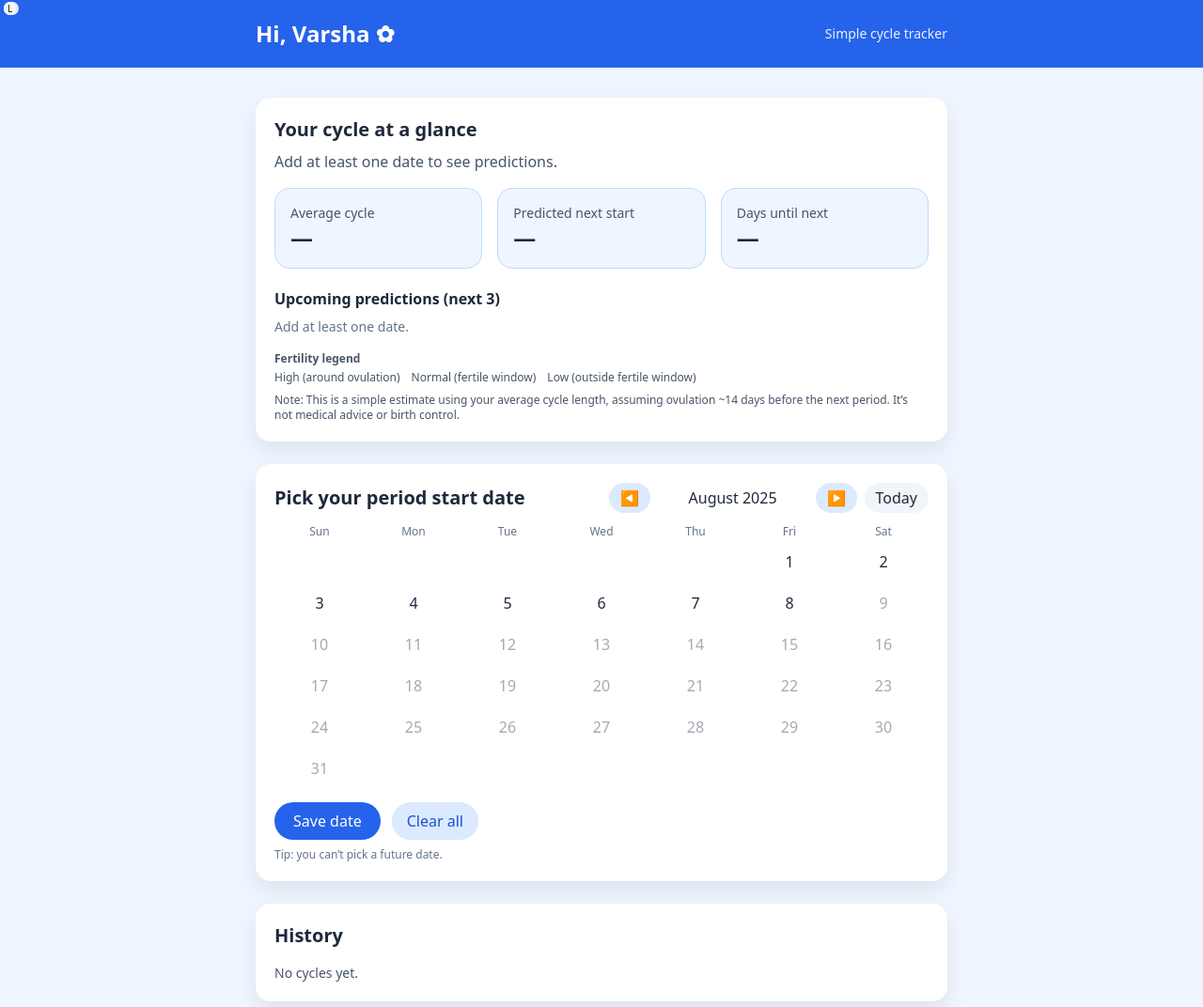
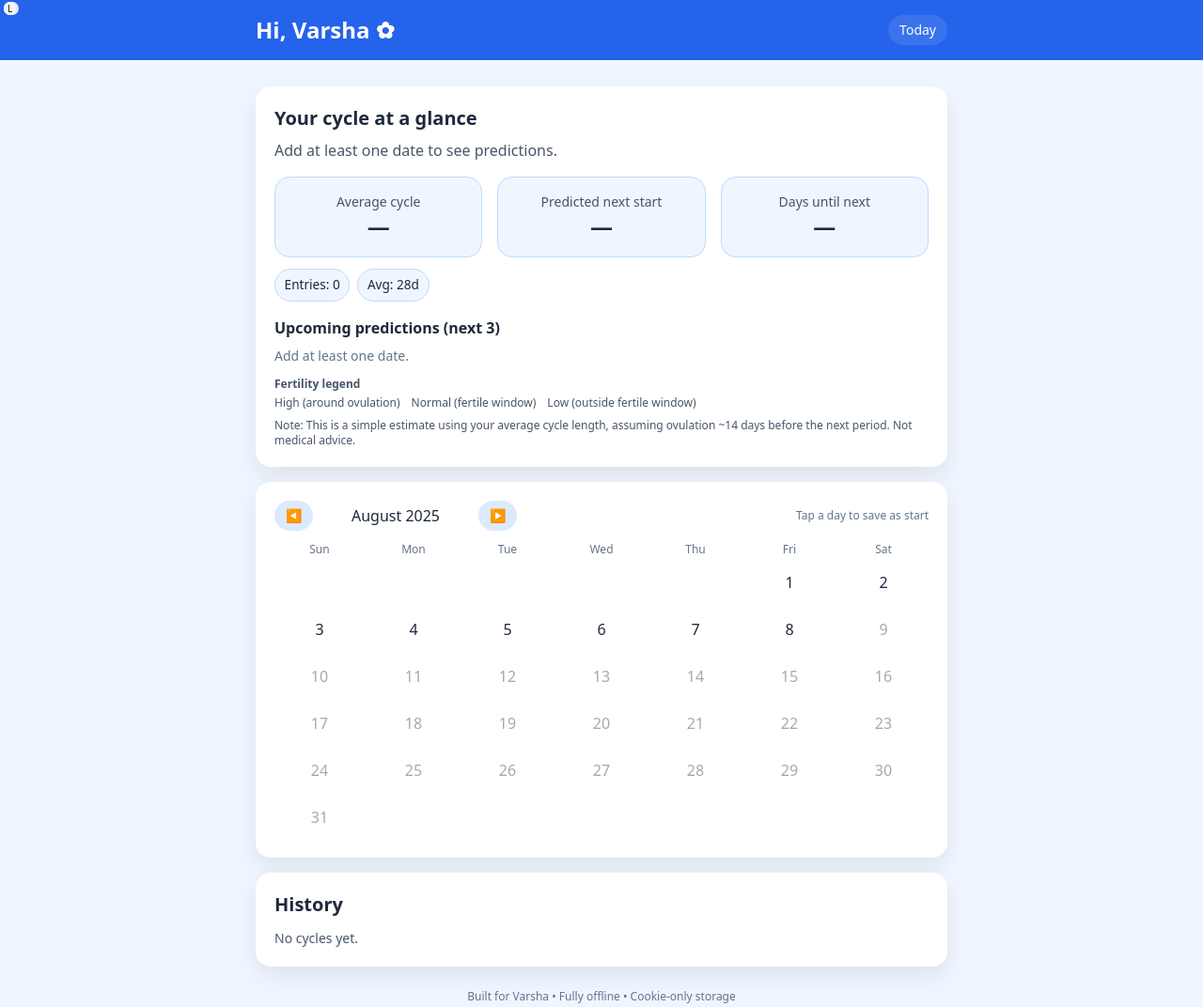
Before and after one commit to hmkrtg/Testing-Varsha-Cycle, a plain HTML site: page index.html in a window 1280 px wide. Shown: the top 1072 px of the page at 94% size. Drawn offline with nearby package versions, Linux system fonts and the light colour scheme.

Commit message:
Update index.html

```diff
--- a/index.html
+++ b/index.html
@@ -4,96 +4,104 @@
   <meta charset="utf-8" />
   <meta name="viewport" content="width=device-width, initial-scale=1" />
   <title>Varsha’s Cycle Tracker</title>
-  <meta name="description" content="Simple calendar tracker for Varsha with 3‑month predictions and fertility likelihood labels (L/N/H). Cookie storage only." />
+  <meta name="description" content="Simple calendar tracker for Varsha with multi‑month predictions, fertility labels, stats, and mobile‑friendly UI. Cookie storage only." />
   <script src="https://cdn.tailwindcss.com"></script>
   <style>
+    :root{ --blue:#2563eb; --blue50:#eff6ff; --red:#ef4444; --green:#16a34a; }
     .card { box-shadow: 0 10px 25px rgba(0,0,0,.08); }
     .pill { border-radius: 9999px; }
-    .calendar-day { cursor: pointer; position: relative; }
-    .calendar-day.selected { background-color: #60a5fa; color: white; border-radius: 12px; }
-    .calendar-day.saved { position: relative; }
-    .calendar-day.saved::after { content: ""; position: absolute; left: 50%; bottom: 4px; transform: translateX(-50%); width: 6px; height: 6px; border-radius: 9999px; background: #2563eb; }
+    .calendar-day { cursor: pointer; position: relative; min-height: 46px; display:flex; align-items:center; justify-content:center; }
+    @media (max-width: 420px){ .calendar-day{ min-height: 40px; } }
+    .calendar-day.selected { outline: 2px solid var(--blue); outline-offset: -2px; border-radius: 10px; }
+    .calendar-day.saved::after { content: ""; position: absolute; left: 50%; bottom: 4px; transform: translateX(-50%); width: 6px; height: 6px; border-radius: 9999px; background: var(--blue); }
     .badge { position:absolute; top:2px; left:4px; font-size:10px; line-height:1; padding:2px 4px; border-radius:9999px; background:#e5e7eb; color:#111827; }
     .badge.H { background:#dcfce7; }
     .badge.N { background:#e0e7ff; }
     .badge.L { background:#f3f4f6; }
+    /* Predicted period shading */
+    .pred-period { background: rgba(239,68,68,.10); border-radius: 10px; }
+    /* Predicted ovulation dot */
+    .ov-dot::before{ content:""; position:absolute; right:6px; top:6px; width:6px; height:6px; border-radius:9999px; background: var(--green); }
+    /* Mobile layout tweaks */
+    .stat-pill{ background:var(--blue50); border:1px solid #bfdbfe; padding:.4rem .6rem; border-radius:9999px; font-size:.85rem; }
+    .tap-help{ position:sticky; bottom:0; left:0; right:0; background:white; border-top:1px solid #e5e7eb; padding:.5rem .75rem; }
   </style>
 </head>
 <body class="bg-blue-50 text-slate-800">
   <header class="bg-blue-600 text-white">
-    <div class="max-w-3xl mx-auto px-4 py-5 flex items-center justify-between">
-      <h1 class="text-2xl font-semibold">Hi, Varsha ✿</h1>
-      <span class="text-sm opacity-90">Simple cycle tracker</span>
+    <div class="max-w-3xl mx-auto px-4 py-4 flex items-center justify-between">
+      <h1 class="text-xl sm:text-2xl font-semibold">Hi, Varsha ✿</h1>
+      <button id="todayBtn" class="pill px-3 py-1.5 bg-white/10 hover:bg-white/20 text-white text-sm">Today</button>
     </div>
   </header>
 
-  <main class="max-w-3xl mx-auto p-4">
-    <!-- Status -->
-    <section class="card bg-white rounded-2xl p-5 mt-4">
-      <h2 class="text-xl font-semibold">Your cycle at a glance</h2>
-      <p id="statusLine" class="mt-2 text-slate-600"></p>
-      <div class="grid grid-cols-1 sm:grid-cols-3 gap-4 mt-4">
-        <div class="bg-blue-50 border border-blue-200 rounded-2xl p-4">
-          <div class="text-sm text-slate-600">Average cycle</div>
-          <div id="avgCycle" class="text-2xl font-bold">—</div>
+  <main class="max-w-3xl mx-auto p-3 sm:p-4">
+    <!-- Status + stats -->
+    <section class="card bg-white rounded-2xl p-4 sm:p-5 mt-3">
+      <h2 class="text-lg sm:text-xl font-semibold">Your cycle at a glance</h2>
+      <p id="statusLine" class="mt-2 text-slate-600 text-sm sm:text-base"></p>
+
+      <div class="grid grid-cols-3 gap-2 sm:gap-4 mt-3 sm:mt-4">
+        <div class="bg-blue-50 border border-blue-200 rounded-2xl p-3 sm:p-4 text-center">
+          <div class="text-xs sm:text-sm text-slate-600">Average cycle</div>
+          <div id="avgCycle" class="text-lg sm:text-2xl font-bold">—</div>
         </div>
-        <div class="bg-blue-50 border border-blue-200 rounded-2xl p-4">
-          <div class="text-sm text-slate-600">Predicted next start</div>
-          <div id="predictedStart" class="text-2xl font-bold">—</div>
+        <div class="bg-blue-50 border border-blue-200 rounded-2xl p-3 sm:p-4 text-center">
+          <div class="text-xs sm:text-sm text-slate-600">Predicted next start</div>
+          <div id="predictedStart" class="text-lg sm:text-2xl font-bold">—</div>
         </div>
-        <div class="bg-blue-50 border border-blue-200 rounded-2xl p-4">
-          <div class="text-sm text-slate-600">Days until next</div>
-          <div id="daysUntil" class="text-2xl font-bold">—</div>
+        <div class="bg-blue-50 border border-blue-200 rounded-2xl p-3 sm:p-4 text-center">
+          <div class="text-xs sm:text-sm text-slate-600">Days until next</div>
+          <div id="daysUntil" class="text-lg sm:text-2xl font-bold">—</div>
         </div>
       </div>
 
-      <div class="mt-5">
+      <!-- Stats row -->
+      <div id="statsRow" class="flex flex-wrap gap-2 mt-3"></div>
+
+      <!-- Upcoming predictions -->
+      <div class="mt-4">
         <h3 class="font-semibold">Upcoming predictions (next 3)</h3>
         <ul id="upcomingList" class="mt-2 grid grid-cols-1 sm:grid-cols-3 gap-2"></ul>
       </div>
 
-      <div class="mt-4 text-xs text-slate-600">
+      <div class="mt-3 text-xs text-slate-600">
         <div class="font-semibold mb-1">Fertility legend</div>
-        <div class="flex gap-3 items-center">
+        <div class="flex flex-wrap gap-3 items-center">
           <span class="badge H">H</span><span>High (around ovulation)</span>
           <span class="badge N">N</span><span>Normal (fertile window)</span>
           <span class="badge L">L</span><span>Low (outside fertile window)</span>
         </div>
-        <p class="mt-2">Note: This is a simple estimate using your average cycle length, assuming ovulation ~14 days before the next period. It’s not medical advice or birth control.</p>
+        <p class="mt-2">Note: This is a simple estimate using your average cycle length, assuming ovulation ~14 days before the next period. Not medical advice.</p>
       </div>
     </section>
 
     <!-- Calendar + actions -->
-    <section class="card bg-white rounded-2xl p-5 mt-6">
-      <div class="flex items-center justify-between">
-        <h2 class="text-xl font-semibold">Pick your period start date</h2>
+    <section class="card bg-white rounded-2xl p-4 sm:p-5 mt-4">
+      <div class="flex items-center justify-between gap-2">
         <div class="flex items-center gap-2">
-          <button id="prevMonth" class="pill px-3 py-1 bg-blue-100 hover:bg-blue-200 text-blue-700">◀</button>
-          <div id="monthLabel" class="min-w-[160px] text-center font-medium"></div>
-          <button id="nextMonth" class="pill px-3 py-1 bg-blue-100 hover:bg-blue-200 text-blue-700">▶</button>
-          <button id="todayBtn" class="pill px-3 py-1 bg-slate-100 hover:bg-slate-200 text-slate-800">Today</button>
+          <button id="prevMonth" class="pill px-3 py-1.5 bg-blue-100 hover:bg-blue-200 text-blue-700 text-sm">◀</button>
+          <div id="monthLabel" class="min-w-[160px] text-center font-medium text-sm sm:text-base"></div>
+          <button id="nextMonth" class="pill px-3 py-1.5 bg-blue-100 hover:bg-blue-200 text-blue-700 text-sm">▶</button>
         </div>
+        <div class="text-xs text-slate-500">Tap a day to save as start</div>
       </div>
 
-      <div class="grid grid-cols-7 gap-1 mt-3 text-center text-xs text-slate-500">
+      <div class="grid grid-cols-7 gap-1 mt-3 text-center text-[10px] sm:text-xs text-slate-500">
         <div>Sun</div><div>Mon</div><div>Tue</div><div>Wed</div><div>Thu</div><div>Fri</div><div>Sat</div>
       </div>
       <div id="calendar" class="grid grid-cols-7 gap-1 mt-1"></div>
 
-      <div class="mt-4 flex gap-3">
-        <button id="saveBtn" class="pill bg-blue-600 hover:bg-blue-700 text-white px-5 py-2">Save date</button>
-        <button id="clearBtn" class="pill bg-blue-100 hover:bg-blue-200 text-blue-700 px-4 py-2">Clear all</button>
-      </div>
-      <p class="text-xs text-slate-500 mt-2">Tip: you can’t pick a future date.</p>
+      <div class="tap-help text-xs text-slate-600 sm:hidden">Tip: Tap any past day to save it instantly. Saved days show a small blue dot.</div>
     </section>
 
     <!-- History -->
-    <section class="card bg-white rounded-2xl p-5 mt-6">
-      <h2 class="text-xl font-semibold">History</h2>
-      <div id="history" class="mt-4 space-y-3"></div>
+    <section class="card bg-white rounded-2xl p-4 sm:p-5 mt-4 mb-20 sm:mb-6">
+      <h2 class="text-lg sm:text-xl font-semibold">History</h2>
+      <div id="history" class="mt-3 space-y-2"></div>
     </section>
 
-    <footer class="text-center text-xs text-slate-500 my-8">
+    <footer class="text-center text-xs text-slate-500 my-6">
       Built for Varsha • Fully offline • Cookie‑only storage
     </footer>
   </main>
@@ -101,11 +109,12 @@
   <script>
     const COOKIE_NAME = 'vt_cycle_data';
     const COOKIE_DAYS = 400;
+    const PERIOD_LENGTH_DAYS = 5; // predicted period duration for shading
     const state = { cycles: [], selectedDate: null, view: currentYM() };
 
     function currentYM(){ const t=new Date(); return { y:t.getFullYear(), m:t.getMonth() }; }
 
-    // --- cookie helpers ---
+    // cookie helpers
     function setCookie(name, value, days){
       const expires = new Date(Date.now() + days*24*60*60*1000).toUTCString();
       const secure = location.protocol === 'https:' ? '; Secure' : '';
@@ -124,11 +133,9 @@
     }
 
     function saveData(){
-      if(state.cycles.length>12) state.cycles.splice(0, state.cycles.length-12);
+      if(state.cycles.length>18) state.cycles.splice(0, state.cycles.length-18); // keep a bit more history
       setCookie(COOKIE_NAME, JSON.stringify({ cycles: state.cycles }), COOKIE_DAYS);
-      renderStatus();
-      renderHistory();
-      renderCalendar();
+      renderAll();
     }
     function loadData(){
       const raw = getCookie(COOKIE_NAME);
@@ -136,77 +143,60 @@
       try {
         const obj = JSON.parse(raw);
         if(Array.isArray(obj.cycles)){
-          state.cycles = obj.cycles
-            .filter(Boolean)
-            .map(d=>fmtDateISO(d))
-            .sort((a,b)=> a.localeCompare(b));
+          state.cycles = obj.cycles.filter(Boolean).map(d=>fmtDateISO(d)).sort((a,b)=> a.localeCompare(b));
         }
       } catch {}
     }
 
-    // --- date utils ---
+    // date utils
     function fmtDateISO(d){ return new Date(d).toISOString().slice(0,10); }
     function fmtDateHuman(d){ const dd = new Date(d); return dd.toLocaleDateString(undefined,{year:'numeric',month:'short',day:'numeric'}); }
     function daysBetween(a,b){ const ms=24*60*60*1000; return Math.floor((new Date(b)-new Date(a))/ms); }
 
-    function computeAvgCycle(){
-      if(state.cycles.length < 2) return 28;
-      const diffs = [];
-      for(let i=1;i<state.cycles.length;i++) diffs.push(daysBetween(state.cycles[i-1], state.cycles[i]));
-      const avg = Math.round(diffs.reduce((a,b)=>a+b,0)/diffs.length);
-      return Math.max(15, Math.min(60, avg));
+    // stats + predictions
+    function cycleDiffs(){
+      const diffs=[]; for(let i=1;i<state.cycles.length;i++){ diffs.push(daysBetween(state.cycles[i-1], state.cycles[i])); }
+      return diffs.filter(d=>Number.isFinite(d) && d>5 && d<80);
     }
+    function computeAvgCycle(){ const d=cycleDiffs(); if(!d.length) return 28; return Math.round(d.reduce((a,b)=>a+b,0)/d.length); }
+    function computeStats(){
+      const d=cycleDiffs();
+      return {
+        avg: computeAvgCycle(),
+        min: d.length? Math.min(...d): null,
+        max: d.length? Math.max(...d): null,
+        count: state.cycles.length
+      };
+    }
+    function predictNextStart(){ if(!state.cycles.length) return null; const avg=computeAvgCycle(); const last=new Date(state.cycles[state.cycles.length-1]); last.setDate(last.getDate()+avg); return fmtDateISO(last); }
+    function getUpcoming(n=3){ const list=[]; if(!state.cycles.length) return list; const avg=computeAvgCycle(); let cur=new Date(state.cycles[state.cycles.length-1]); for(let i=0;i<n;i++){ cur=new Date(cur.getFullYear(),cur.getMonth(),cur.getDate()+avg); list.push(fmtDateISO(cur)); } return list; }
 
-    function predictNextStart(){
-      if(!state.cycles.length) return null;
-      const avg = computeAvgCycle();
-      const last = new Date(state.cycles[state.cycles.length-1]);
-      last.setDate(last.getDate() + avg);
-      return fmtDateISO(last);
-    }
-
-    function getUpcoming(n=3){
-      const list = [];
-      if(!state.cycles.length) return list;
-      let cur = new Date(state.cycles[state.cycles.length-1]);
-      const avg = computeAvgCycle();
-      for(let i=0;i<n;i++){
-        cur = new Date(cur.getFullYear(), cur.getMonth(), cur.getDate()+avg);
-        list.push(fmtDateISO(cur));
-      }
-      return list;
-    }
-
-    // --- fertility helpers ---
-    function buildFertilityWindows(nCycles=3){
-      const windows = [];
-      if(!state.cycles.length) return windows;
-      const avg = computeAvgCycle();
-      let start = new Date(state.cycles[state.cycles.length-1]);
+    // fertility windows
+    function buildFertilityWindows(nCycles=4){
+      const windows=[]; if(!state.cycles.length) return windows; const avg=computeAvgCycle(); let start=new Date(state.cycles[state.cycles.length-1]);
       for(let k=0;k<nCycles;k++){
-        const startK = new Date(start.getFullYear(), start.getMonth(), start.getDate() + k*avg);
-        const ov = new Date(startK.getFullYear(), startK.getMonth(), startK.getDate() + avg - 14);
-        const wStart = new Date(ov.getFullYear(), ov.getMonth(), ov.getDate() - 5); // fertile window start
-        const highStart = new Date(ov.getFullYear(), ov.getMonth(), ov.getDate() - 2);
-        const highEnd = new Date(ov); // ovulation day inclusive
-        const wEnd = new Date(ov.getFullYear(), ov.getMonth(), ov.getDate() + 1); // day after ovulation
-        windows.push({ wStart: fmtDateISO(wStart), highStart: fmtDateISO(highStart), highEnd: fmtDateISO(highEnd), wEnd: fmtDateISO(wEnd) });
+        const startK=new Date(start.getFullYear(),start.getMonth(),start.getDate()+k*avg);
+        const ov=new Date(startK.getFullYear(),startK.getMonth(),startK.getDate()+avg-14);
+        const wStart=new Date(ov.getFullYear(),ov.getMonth(),ov.getDate()-5);
+        const highStart=new Date(ov.getFullYear(),ov.getMonth(),ov.getDate()-2);
+        const highEnd=new Date(ov);
+        const wEnd=new Date(ov.getFullYear(),ov.getMonth(),ov.getDate()+1);
+        windows.push({ wStart:fmtDateISO(wStart), highStart:fmtDateISO(highStart), highEnd:fmtDateISO(highEnd), wEnd:fmtDateISO(wEnd), ov:fmtDateISO(ov) });
       }
       return windows;
     }
-
     function fertilityLabelFor(dateISO){
-      if(!state.cycles.length) return null;
-      const wins = buildFertilityWindows(4); // cover a few months ahead
-      for(const w of wins){
-        if(dateISO >= w.wStart && dateISO <= w.wEnd){
-          if(dateISO >= w.highStart && dateISO <= w.highEnd) return 'H';
-          return 'N';
-        }
-      }
+      if(!state.cycles.length) return null; const wins=buildFertilityWindows(5);
+      for(const w of wins){ if(dateISO>=w.wStart && dateISO<=w.wEnd){ if(dateISO>=w.highStart && dateISO<=w.highEnd) return 'H'; return 'N'; } }
       return 'L';
     }
 
+    // predicted period ranges (5 days from each predicted start)
+    function predictedPeriodRanges(nCycles=4){
+      const ranges=[]; const preds=getUpcoming(nCycles); preds.forEach(startISO=>{ const days=PERIOD_LENGTH_DAYS; for(let i=0;i<days;i++){ const d=new Date(startISO); d.setDate(d.getDate()+i); ranges.push(fmtDateISO(d)); } }); return new Set(ranges);
+    }
+
+    // renderers
     function renderStatus(){
       const avg = computeAvgCycle();
       const next = predictNextStart();
@@ -227,12 +217,21 @@
       }
       document.getElementById('statusLine').textContent = status;
 
-      // Upcoming list
+      // stats pills
+      const stats = computeStats();
+      const row = document.getElementById('statsRow');
+      row.innerHTML = '';
+      const pills = [];
+      pills.push(`<span class="stat-pill">Entries: ${stats.count}</span>`);
+      if(stats.min!==null) pills.push(`<span class="stat-pill">Shortest: ${stats.min}d</span>`);
+      if(stats.max!==null) pills.push(`<span class="stat-pill">Longest: ${stats.max}d</span>`);
+      pills.push(`<span class="stat-pill">Avg: ${stats.avg}d</span>`);
+      row.innerHTML = pills.join('');
+
+      // upcoming list
       const ul = document.getElementById('upcomingList');
-      ul.innerHTML = '';
-      const upcoming = getUpcoming(3);
+      ul.innerHTML=''; const upcoming=getUpcoming(3); const todayISO=fmtDateISO(today);
       if(!upcoming.length){ ul.innerHTML = '<li class="text-slate-500 text-sm">Add at least one date.</li>'; return; }
-      const todayISO = fmtDateISO(today);
       upcoming.forEach((d,i)=>{
         const days = Math.max(0, daysBetween(todayISO, d));
         const li = document.createElement('li');
@@ -243,87 +242,71 @@
     }
 
     function renderHistory(){
-      const wrap = document.getElementById('history');
-      wrap.innerHTML = '';
-      if(!state.cycles.length){
-        wrap.innerHTML = '<div class="text-slate-600 text-sm">No cycles yet.</div>';
-        return;
-      }
+      const wrap = document.getElementById('history'); wrap.innerHTML='';
+      if(!state.cycles.length){ wrap.innerHTML = '<div class="text-slate-600 text-sm">No cycles yet.</div>'; return; }
       state.cycles.forEach((d, i)=>{
         const div = document.createElement('div');
-        div.className = 'bg-blue-50 border border-blue-200 rounded-2xl p-4 flex justify-between';
+        div.className = 'bg-blue-50 border border-blue-200 rounded-2xl p-3 flex justify-between text-sm';
         div.innerHTML = `<div>Cycle ${i+1}: ${fmtDateHuman(d)}</div>`;
         wrap.appendChild(div);
       });
     }
 
     function renderCalendar(){
-      const y = state.view.y, m = state.view.m;
-      const cal = document.getElementById('calendar');
-      cal.innerHTML = '';
+      const y=state.view.y, m=state.view.m; const cal=document.getElementById('calendar'); cal.innerHTML='';
       document.getElementById('monthLabel').textContent = new Date(y, m, 1).toLocaleDateString(undefined,{month:'long', year:'numeric'});
 
       const firstDow = new Date(y, m, 1).getDay();
       const daysInMonth = new Date(y, m+1, 0).getDate();
       for(let i=0;i<firstDow;i++) cal.appendChild(document.createElement('div'));
-      const today = new Date();
+
+      const todayISO = fmtDateISO(new Date());
+      const predPeriods = predictedPeriodRanges(5);
+      const wins = buildFertilityWindows(6);
+      const ovSet = new Set(wins.map(w=>w.ov));
+
       for(let d=1; d<=daysInMonth; d++){
         const dateISO = fmtDateISO(new Date(y, m, d));
         const cell = document.createElement('div');
-        const isFuture = new Date(dateISO) > new Date(fmtDateISO(today));
+        const isFuture = new Date(dateISO) > new Date(todayISO);
         const isSaved = state.cycles.includes(dateISO);
         const label = fertilityLabelFor(dateISO) || '';
-        cell.className = 'calendar-day text-center p-2 rounded hover:bg-blue-100' + (isSaved?' saved':'');
-        cell.textContent = d;
-        if(label){
-          const b = document.createElement('div');
-          b.className = `badge ${label}`;
-          b.textContent = label;
-          b.title = label === 'H' ? 'High likelihood' : label === 'N' ? 'Normal likelihood' : 'Low likelihood';
-          cell.appendChild(b);
-        }
-        if(isFuture){ cell.classList.add('opacity-40', 'cursor-not-allowed'); }
+        cell.className = 'calendar-day rounded hover:bg-blue-100' + (isSaved?' saved':'');
+        if(predPeriods.has(dateISO)) cell.classList.add('pred-period');
+        if(ovSet.has(dateISO)) cell.classList.add('ov-dot');
+
+        const num = document.createElement('div'); num.textContent = d; num.className='text-sm sm:text-base';
+        cell.appendChild(num);
+
+        if(label){ const b=document.createElement('div'); b.className=`badge ${label}`; b.textContent=label; b.title = label==='H'?'High likelihood':label==='N'?'Normal likelihood':'Low likelihood'; cell.appendChild(b); }
+        if(isFuture){ cell.classList.add('opacity-40','cursor-not-allowed'); }
         if(state.selectedDate === dateISO) cell.classList.add('selected');
+
+        // Quick-add on tap
         cell.addEventListener('click', ()=>{
-          if(isFuture){ alert('You can\'t pick a future date.'); return; }
-          document.querySelectorAll('.calendar-day').forEach(c=>c.classList.remove('selected'));
-          cell.classList.add('selected');
-          state.selectedDate = dateISO;
+          if(isFuture){ alert("You can't pick a future date."); return; }
+          // Save instantly if not saved
+          if(!state.cycles.includes(dateISO)){
+            state.cycles.push(dateISO); state.cycles.sort((a,b)=>a.localeCompare(b)); saveData();
+          } else {
+            // If already saved, just select for visual feedback
+            state.selectedDate = dateISO; renderCalendar();
+          }
         });
         cal.appendChild(cell);
       }
     }
 
-    // --- controls ---
-    document.getElementById('prevMonth').addEventListener('click', ()=>{
-      state.view.m -= 1; if(state.view.m < 0){ state.view.m = 11; state.view.y -= 1; } renderCalendar();
-    });
-    document.getElementById('nextMonth').addEventListener('click', ()=>{
-      state.view.m += 1; if(state.view.m > 11){ state.view.m = 0; state.view.y += 1; } renderCalendar();
-    });
+    // controls
+    document.getElementById('prevMonth').addEventListener('click', ()=>{ state.view.m -= 1; if(state.view.m < 0){ state.view.m = 11; state.view.y -= 1; } renderCalendar(); });
+    document.getElementById('nextMonth').addEventListener('click', ()=>{ state.view.m += 1; if(state.view.m > 11){ state.view.m = 0; state.view.y += 1; } renderCalendar(); });
     document.getElementById('todayBtn').addEventListener('click', ()=>{ state.view = currentYM(); renderCalendar(); });
 
-    document.getElementById('saveBtn').addEventListener('click', ()=>{
-      if(!state.selectedDate){ alert('Please pick a date.'); return; }
-      if(!state.cycles.includes(state.selectedDate)) state.cycles.push(state.selectedDate);
-      state.cycles.sort((a,b)=> a.localeCompare(b));
-      saveData();
-    });
-
-    document.getElementById('clearBtn').addEventListener('click', ()=>{
-      if(!confirm('Clear all saved data?')) return;
-      state.cycles = []; state.selectedDate = null;
-      delCookie(COOKIE_NAME);
-      renderStatus();
-      renderHistory();
-      renderCalendar();
-    });
+    function renderAll(){ renderStatus(); renderHistory(); renderCalendar(); }
 
     // init
     loadData();
-    renderStatus();
-    renderHistory();
-    renderCalendar();
+    renderAll();
   </script>
 </body>
 </html>
```
